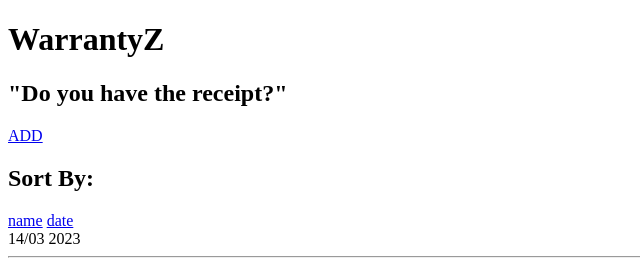
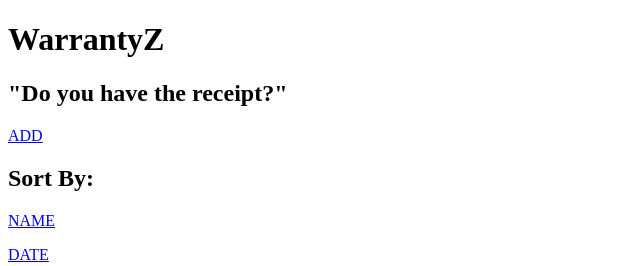
Before and after one commit to ChroniCODER/Project_EWK_app, a Symfony app: template templates/product/index.html.twig in a window 1280 px wide. Shown: the part 44-310 px from the top of the page, without its empty margins (0-640 px from the left). Run offline with Twig, Linux system fonts and the light colour scheme; the template is opened without the code that fills it: most values are stand-ins (such as "Sample title", 1, 10 or a date in 2020); some libraries are stand-ins or nearby versions.

Commit message:
modif css bootstrap des bouton filter NAME ET DATE

```diff
--- a/assets/styles/app.scss
+++ b/assets/styles/app.scss
@@ -46,7 +46,7 @@
     display: inline-block !important;
     text-align: center !important;
     font-size: 40px !important;
-    width: 150px !important;
+    width: 200px !important;
 
 
 
--- a/templates/product/index.html.twig
+++ b/templates/product/index.html.twig
@@ -27,8 +27,21 @@
 			</div>
 
 			<div class="col-md-4 d-flex justify-content-around align-items-end">
-				<a href="#" class="btnFilter d-flex justify-content-between">name</a>
-				<a href="#" class="btnFilter d-flex justify-content-between">date</a>
+				<a class="d-flex justify-content-between text-decoration-none text-white" href="#">
+					<div class="btnFilter text-white rounded text-center">
+						<p class="mb-0">
+							NAME
+						</p>
+					</div>
+				</a>
+
+				<a class="d-flex justify-content-between text-decoration-none text-white" href="#">
+					<div class="btnFilter text-white rounded text-center">
+						<p class="mb-0">
+							DATE
+						</p>
+					</div>
+				</a>
 			</div>
 
 			<div class="col-md-4 d-flex flex-row-reverse justify-content-between">
```
Also changed, not shown: src/Entity/Receipt.php (+35 -1 lines).
